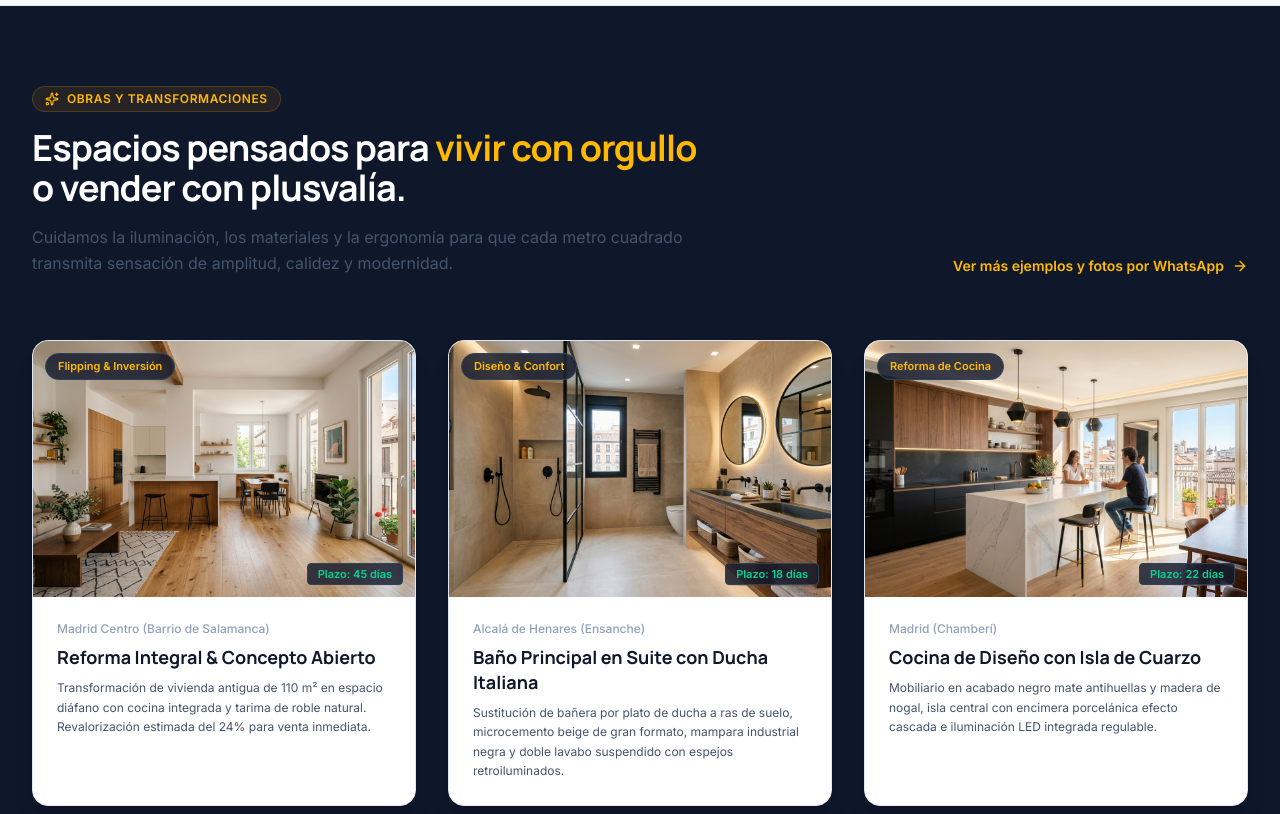
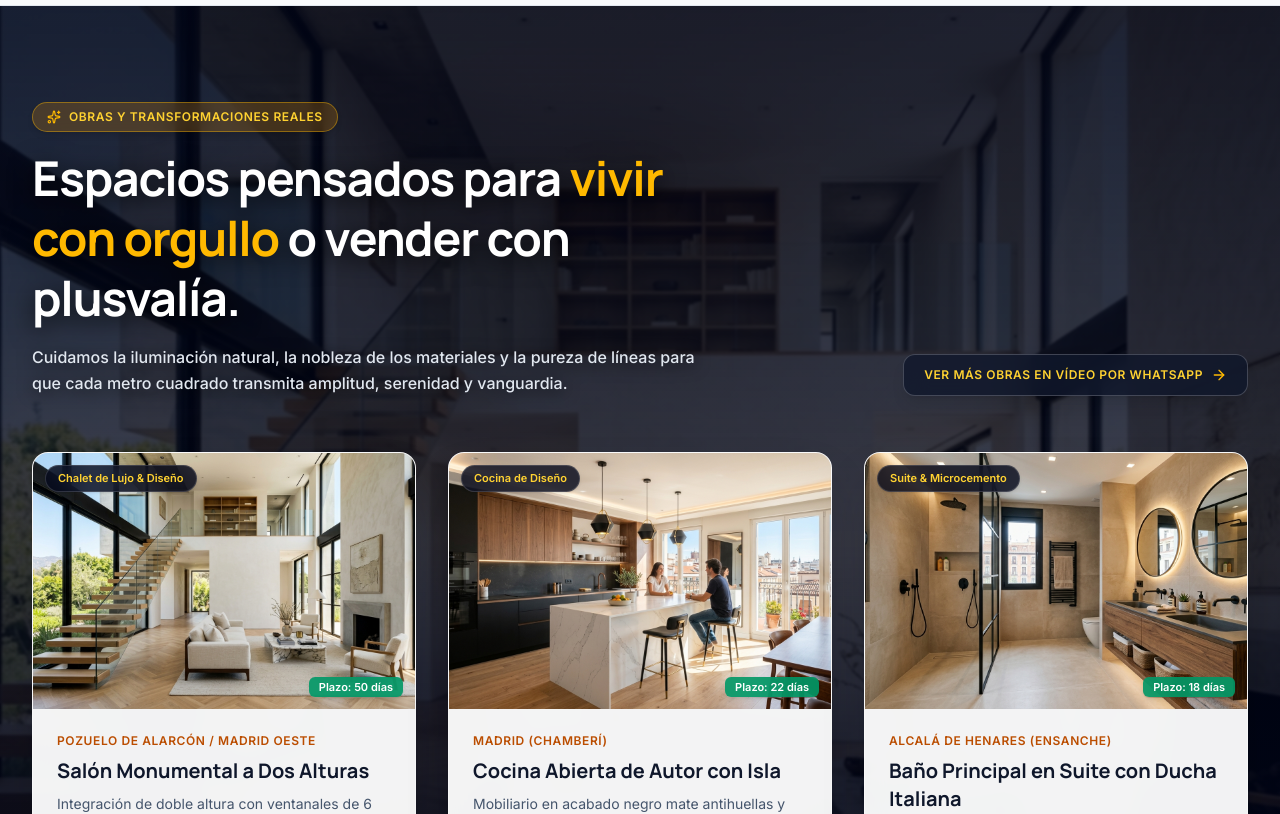
Before and after one commit to luygy0001/anaidgrupo-web, a Next.js app: page / in a window 1280 px wide. Shown: the part 4160-4974 px from the top of the page. Built offline with nearby package versions, Linux system fonts and the light colour scheme.

Commit message:
feat: fondo de salon monumental a dos alturas con escalera flotante en Obras Realizadas

```diff
--- a/src/components/sections/GallerySection.tsx
+++ b/src/components/sections/GallerySection.tsx
@@ -1,50 +1,68 @@
 import Container from '@/components/ui/Container';
 import Image from 'next/image';
-import { Sparkles, ArrowRight, Eye } from 'lucide-react';
+import { Sparkles, ArrowRight, Eye, CheckCircle2 } from 'lucide-react';
 import { WHATSAPP_URL } from '@/lib/constants';
 
 const proyectos = [
   {
-    title: 'Reforma Integral & Concepto Abierto',
-    location: 'Madrid Centro (Barrio de Salamanca)',
-    duration: '45 días',
-    image: '/images/obra-salon.jpg',
-    description: 'Transformación de vivienda antigua de 110 m² en espacio diáfano con cocina integrada y tarima de roble natural. Revalorización estimada del 24% para venta inmediata.',
-    tag: 'Flipping & Inversión',
+    title: 'Salón Monumental a Dos Alturas',
+    location: 'Pozuelo de Alarcón / Madrid Oeste',
+    duration: '50 días',
+    image: '/images/salon-doble-altura.jpg',
+    description: 'Integración de doble altura con ventanales de 6 metros, escalera volada con peldaños de roble macizo suspendidos, barandilla de vidrio continuo y suelo en espiga.',
+    tag: 'Chalet de Lujo & Diseño',
+  },
+  {
+    title: 'Cocina Abierta de Autor con Isla',
+    location: 'Madrid (Chamberí)',
+    duration: '22 días',
+    image: '/images/obra-cocina.jpg',
+    description: 'Mobiliario en acabado negro mate antihuellas y madera de nogal, isla central con encimera porcelánica efecto cascada e iluminación LED integrada regulable.',
+    tag: 'Cocina de Diseño',
   },
   {
     title: 'Baño Principal en Suite con Ducha Italiana',
     location: 'Alcalá de Henares (Ensanche)',
     duration: '18 días',
     image: '/images/obra-bano.jpg',
-    description: 'Sustitución de bañera por plato de ducha a ras de suelo, microcemento beige de gran formato, mampara industrial negra y doble lavabo suspendido con espejos retroiluminados.',
-    tag: 'Diseño & Confort',
-  },
-  {
-    title: 'Cocina de Diseño con Isla de Cuarzo',
-    location: 'Madrid (Chamberí)',
-    duration: '22 días',
-    image: '/images/obra-cocina.jpg',
-    description: 'Mobiliario en acabado negro mate antihuellas y madera de nogal, isla central con encimera porcelánica efecto cascada e iluminación LED integrada regulable.',
-    tag: 'Reforma de Cocina',
+    description: 'Sustitución de bañera por plato de ducha a ras de suelo, microcemento beige de gran formato, mampara industrial negra y doble lavabo suspendido retroiluminado.',
+    tag: 'Suite & Microcemento',
   },
 ];
 
 export default function GallerySection() {
   return (
-    <section id="galeria" className="py-20 bg-slate-900 text-white relative">
-      <Container>
-        <div className="flex flex-col md:flex-row md:items-end justify-between mb-16 gap-6">
-          <div className="space-y-4 max-w-2xl">
-            <div className="inline-flex items-center gap-2 px-3 py-1 rounded-full bg-amber-500/10 text-amber-400 border border-amber-500/20 text-xs font-bold uppercase tracking-wider">
-              <Sparkles className="w-3.5 h-3.5" />
-              Obras y Transformaciones
+    <section id="galeria" className="py-24 relative overflow-hidden bg-slate-950 text-white">
+      {/* ============================================================
+          FONDO CINEMÁTICO: Salón a dos alturas con escalera flotante y luz natural
+          ============================================================ */}
+      <div className="absolute inset-0 z-0">
+        <Image
+          src="/images/salon-doble-altura.jpg"
+          alt="Salón de lujo a dos alturas con escalera volada de madera y barandilla acristalada reformado por Construcciones Anaid"
+          fill
+          quality={95}
+          className="object-cover object-center"
+        />
+
+        {/* Máscara de contraste arquitectónico: deja admirar los ventanales y la escalera con total nitidez */}
+        <div className="absolute inset-0 bg-slate-950/60 backdrop-blur-[1px]" />
+        <div className="absolute inset-0 bg-gradient-to-t from-slate-950 via-slate-950/40 to-slate-950/70" />
+      </div>
+
+      <Container className="relative z-10">
+        {/* Cabecera de la Sección */}
+        <div className="flex flex-col md:flex-row md:items-end justify-between mb-14 gap-6">
+          <div className="space-y-4 max-w-2xl text-left">
+            <div className="inline-flex items-center gap-2 px-3.5 py-1.5 rounded-full bg-amber-500/20 text-amber-300 border border-amber-400/40 text-xs font-bold uppercase tracking-wider shadow-md backdrop-blur-md">
+              <Sparkles className="w-3.5 h-3.5 text-amber-400" />
+              Obras y Transformaciones Reales
             </div>
-            <h2 className="text-3xl sm:text-4xl font-black tracking-tight text-white">
+            <h2 className="text-3xl sm:text-5xl font-black tracking-tight text-white leading-tight drop-shadow-[0_4px_12px_rgba(0,0,0,0.85)]">
               Espacios pensados para <span className="text-amber-400">vivir con orgullo</span> o vender con plusvalía.
             </h2>
-            <p className="text-slate-600 text-base leading-relaxed">
-              Cuidamos la iluminación, los materiales y la ergonomía para que cada metro cuadrado transmita sensación de amplitud, calidez y modernidad.
+            <p className="text-slate-200 text-base leading-relaxed drop-shadow-[0_2px_8px_rgba(0,0,0,0.8)] font-medium">
+              Cuidamos la iluminación natural, la nobleza de los materiales y la pureza de líneas para que cada metro cuadrado transmita amplitud, serenidad y vanguardia.
             </p>
           </div>
 
@@ -52,44 +70,58 @@ export default function GallerySection() {
             href={WHATSAPP_URL}
             target="_blank"
             rel="noopener noreferrer"
-            className="inline-flex items-center gap-2 text-amber-400 hover:text-amber-300 font-bold text-sm shrink-0 hover:underline"
+            className="inline-flex items-center gap-2 px-5 py-3 rounded-xl bg-slate-900/80 hover:bg-slate-900 border border-white/20 text-amber-300 hover:text-amber-200 font-bold text-xs uppercase tracking-wider transition-all shadow-lg backdrop-blur-md shrink-0 hover:border-amber-400/50"
           >
-            <span>Ver más ejemplos y fotos por WhatsApp</span>
-            <ArrowRight className="w-4 h-4" />
+            <span>Ver más obras en vídeo por WhatsApp</span>
+            <ArrowRight className="w-4 h-4 text-amber-400" />
           </a>
         </div>
 
-        {/* Grid de Proyectos */}
+        {/* Grid de Proyectos con Tarjetas de Cristal Nítidas */}
         <div className="grid md:grid-cols-3 gap-8">
           {proyectos.map((p, idx) => (
             <div
               key={idx}
-              className="bg-white rounded-2xl overflow-hidden border border-slate-200 hover:border-amber-500/40 transition-all group flex flex-col justify-between shadow-xl"
+              className="bg-white/95 backdrop-blur-md rounded-2xl overflow-hidden border border-white/40 shadow-2xl hover:shadow-amber-500/10 hover:-translate-y-1 transition-all duration-300 group flex flex-col justify-between"
             >
               <div className="relative h-64 overflow-hidden">
                 <Image
                   src={p.image}
                   alt={p.title}
                   fill
-                  className="object-cover group-hover:scale-105 transition-transform duration-500"
+                  className="object-cover group-hover:scale-105 transition-transform duration-700"
                 />
-                <div className="absolute top-3 left-3 bg-slate-900/80 backdrop-blur-md px-3 py-1 rounded-full text-[11px] font-bold text-amber-400 border border-slate-700">
+                <div className="absolute top-3 left-3 bg-slate-950/80 backdrop-blur-md px-3 py-1 rounded-full text-[11px] font-bold text-amber-300 border border-white/15 shadow-sm">
                   {p.tag}
                 </div>
-                <div className="absolute bottom-3 right-3 bg-slate-900/80 backdrop-blur-md px-2.5 py-0.5 rounded text-[11px] font-semibold text-emerald-400 border border-slate-700">
+                <div className="absolute bottom-3 right-3 bg-emerald-600/90 backdrop-blur-md px-2.5 py-0.5 rounded-md text-[11px] font-bold text-white shadow-md">
                   Plazo: {p.duration}
                 </div>
               </div>
 
-              <div className="p-6 space-y-3 flex-1 flex flex-col justify-between">
+              <div className="p-6 space-y-3 flex-1 flex flex-col justify-between text-left">
                 <div className="space-y-2">
-                  <div className="text-xs text-slate-400 font-medium">{p.location}</div>
-                  <h3 className="font-bold text-lg text-slate-900 group-hover:text-amber-600 transition-colors leading-snug">
+                  <div className="text-xs text-amber-700 font-bold uppercase tracking-wider">{p.location}</div>
+                  <h3 className="font-extrabold text-xl text-slate-900 group-hover:text-amber-600 transition-colors leading-snug">
                     {p.title}
                   </h3>
-                  <p className="text-xs text-slate-600 leading-relaxed">
+                  <p className="text-xs sm:text-sm text-slate-600 leading-relaxed font-normal">
                     {p.description}
                   </p>
+                </div>
+
+                <div className="pt-4 border-t border-slate-100 flex items-center justify-between text-xs">
+                  <span className="text-slate-500 font-medium flex items-center gap-1.5">
+                    <CheckCircle2 className="w-3.5 h-3.5 text-emerald-600" />
+                    Obra llave en mano
+                  </span>
+                  <a
+                    href="#contacto"
+                    className="font-bold text-amber-600 hover:text-amber-700 inline-flex items-center gap-1"
+                  >
+                    <span>Pedir similar</span>
+                    <ArrowRight className="w-3 h-3" />
+                  </a>
                 </div>
               </div>
             </div>
```
Also changed, not shown: public/images/salon-doble-altura.jpg (added).
